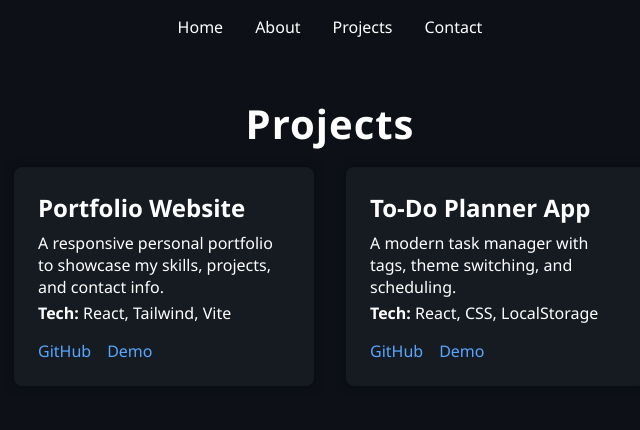
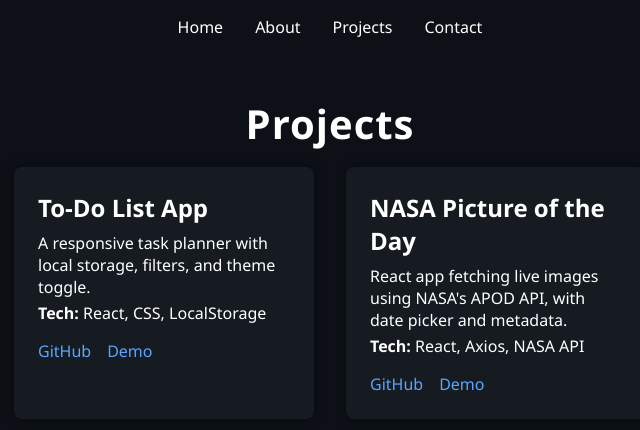
Before and after one commit to waleed199c/Portfolio, a React (Vite) app: page /projects in a window 1280 px wide. Shown: the top 430 px of the page, without its empty margins (310-950 px from the left). Built offline with nearby package versions, Linux system fonts and the light colour scheme.

Commit message:
Refactor: moved project data to ProjectsData.js, fixed local dev issue

```diff
--- /dev/null
+++ b/src/Data/ProjectsData.js
@@ -0,0 +1,16 @@
+export const projects = [
+  {
+    title: "To-Do List App",
+    description: "A responsive task planner with local storage, filters, and theme toggle.",
+    tech: ["React", "CSS", "LocalStorage"],
+    github: "https://github.com/waleed199c/Todo-App",
+    demo: "https://waleed199c.github.io/Todo-App/"
+  },
+  {
+    title: "NASA Picture of the Day",
+    description: "React app fetching live images using NASA's APOD API, with date picker and metadata.",
+    tech: ["React", "Axios", "NASA API"],
+    github: "https://github.com/waleed199c/nasa-react-app",
+    demo: "https://waleed199c.github.io/nasa-react-app/"
+  }
+]
--- a/src/pages/Projects.jsx
+++ b/src/pages/Projects.jsx
@@ -1,21 +1,6 @@
-export default function Projects() {
-  const projects = [
-    {
-      title: "Portfolio Website",
-      description: "A responsive personal portfolio to showcase my skills, projects, and contact info.",
-      tech: ["React", "Tailwind", "Vite"],
-      github: "https://github.com/waleed199c",
-      demo: "#"
-    },
-    {
-      title: "To-Do Planner App",
-      description: "A modern task manager with tags, theme switching, and scheduling.",
-      tech: ["React", "CSS", "LocalStorage"],
-      github: "https://github.com/waleed199c",
-      demo: "#"
-    }
-  ];
+import { projects } from '../Data/ProjectsData';
 
+  export default function Projects() {
   return (
     <div className="page">
       <h1 className="section-title">Projects</h1>
--- a/vite.config.js
+++ b/vite.config.js
@@ -1,8 +1,11 @@
 import { defineConfig } from 'vite'
 import react from '@vitejs/plugin-react'
 
+
+const isProd = process.env.NODE_ENV === 'production'
+
 // https://vite.dev/config/
 export default defineConfig({
-  base: '/Portfolio/',
+  base: isProd ? '/Portfolio/': '/',
   plugins: [react()],
 })
```
